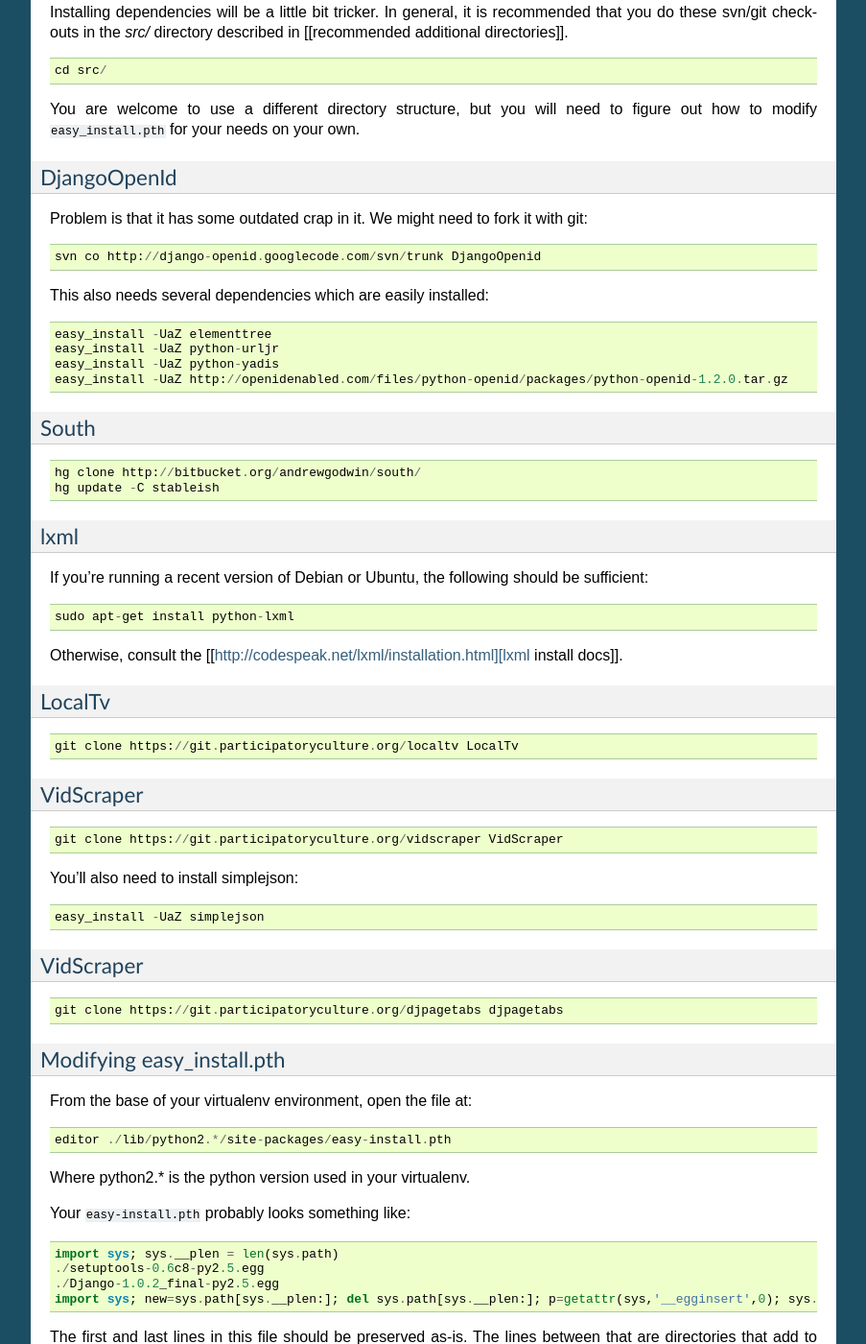
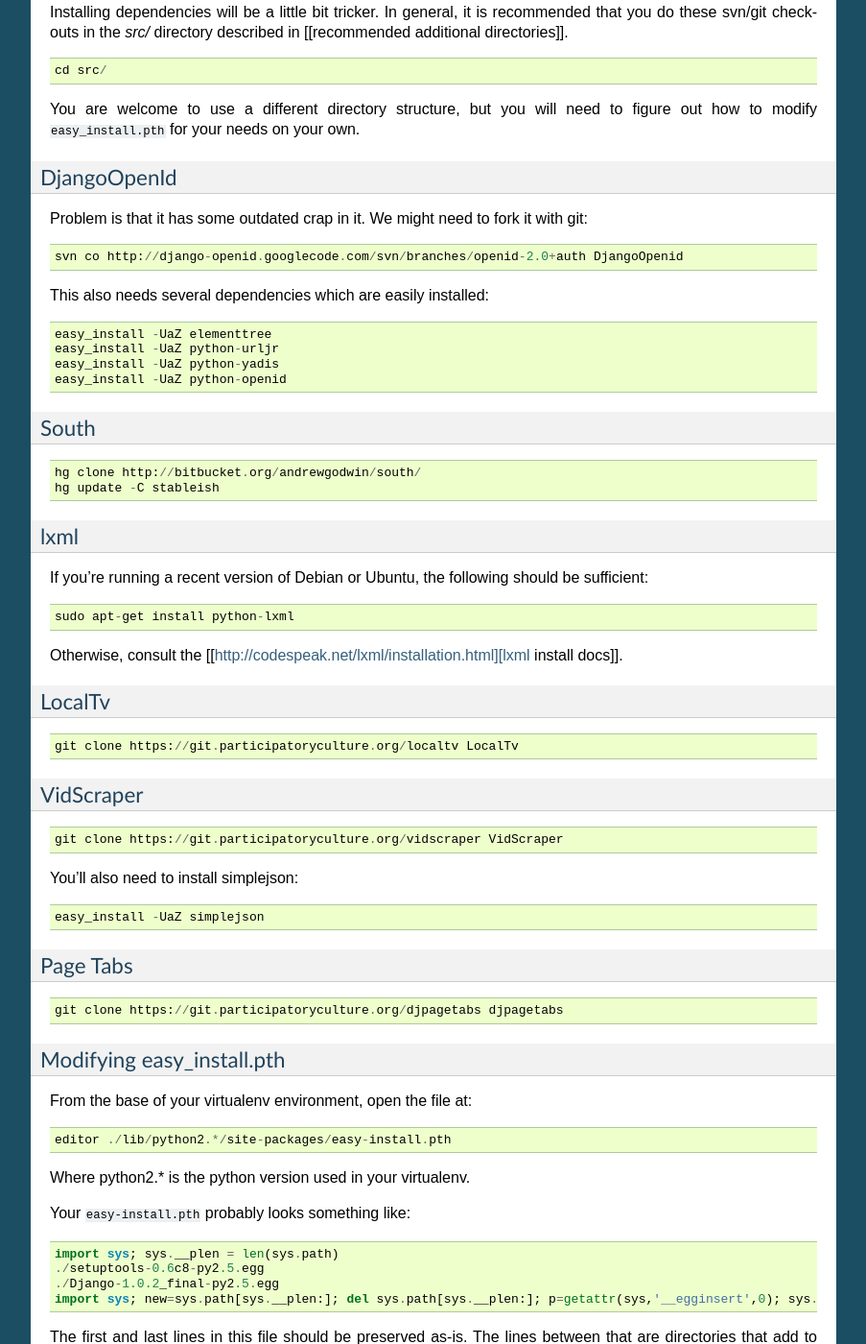
Before and after one commit to pculture/mirocommunity, a Sphinx documentation site: the page built from docs/source/installation.rst, in a window 1280 px wide and 1400 px high, scrolled down 1731 px. Shown: the whole window at 96% size, without its empty margins (198-1101 px from the left). Built offline with Sphinx 7.4.7, drawn with Linux system fonts in a browser that asks for light colours; some of the changed lines change nothing that is shown.

Commit message:
update documentation for new dependencies

```diff
--- a/docs/source/installation.rst
+++ b/docs/source/installation.rst
@@ -139,14 +139,14 @@
 Problem is that it has some outdated crap in it.  We might need to
 fork it with git::
 
-    svn co http://django-openid.googlecode.com/svn/trunk DjangoOpenid
+    svn co http://django-openid.googlecode.com/svn/branches/openid-2.0+auth DjangoOpenid
 
 This also needs several dependencies which are easily installed::
 
     easy_install -UaZ elementtree
     easy_install -UaZ python-urljr
     easy_install -UaZ python-yadis
-    easy_install -UaZ http://openidenabled.com/files/python-openid/packages/python-openid-1.2.0.tar.gz
+    easy_install -UaZ python-openid
 
 
 South
@@ -189,8 +189,8 @@
     easy_install -UaZ simplejson
 
 
-VidScraper
-----------
+Page Tabs
+---------
 
 ::
 
```
